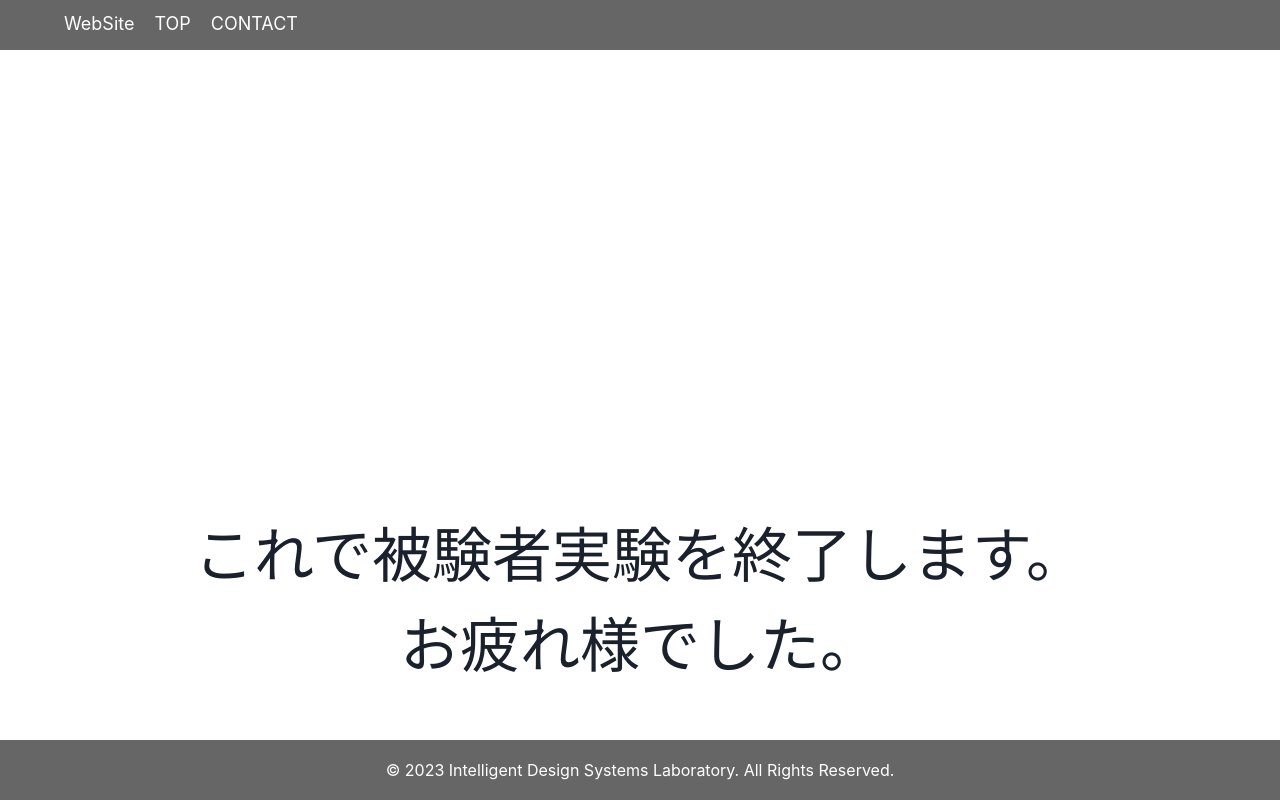
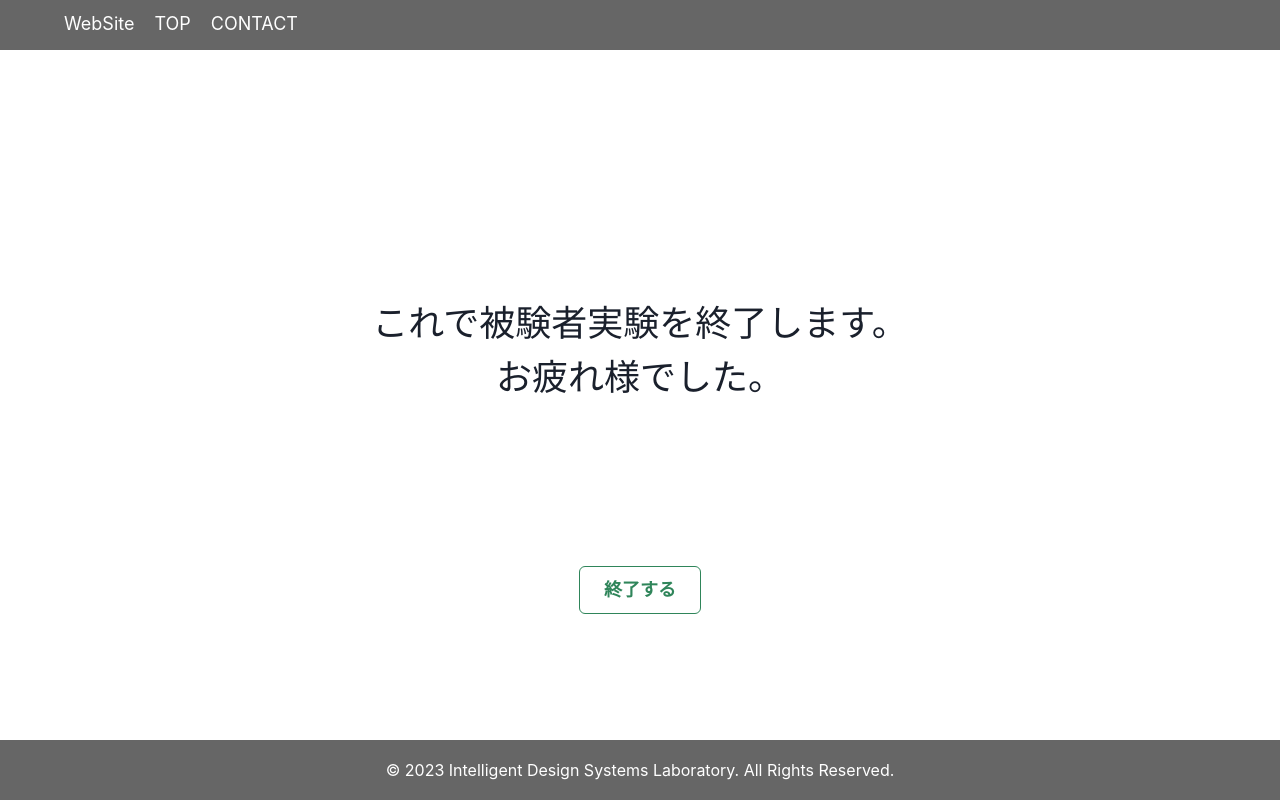
Before and after one commit to ISDL-dev/MERS, a React (Create React App) app in the folder frontend/: page /completion in a window 1280 px wide. Shown: the top 800 px of the page. Built offline with nearby package versions, Linux system fonts and the light colour scheme.

Commit message:
#28 fix ui

```diff
--- a/frontend/src/routes/Completion/index.tsx
+++ b/frontend/src/routes/Completion/index.tsx
@@ -9,9 +9,9 @@ function Completion() {
     }
     return (
         <div className="Completion_box">
-            <Box h='1200px' justifyContent='center' alignItems='center'>
+            <Box h='700px' justifyContent='center' alignItems='center'>
                 <Center h='100%'>
-                    <Text textAlign="center" fontSize='6xl'>これで被験者実験を終了します。<br />お疲れ様でした。</Text>
+                    <Text textAlign="center" fontSize='4xl'>これで被験者実験を終了します。<br />お疲れ様でした。</Text>
                 </Center>
             </Box>
 
```
